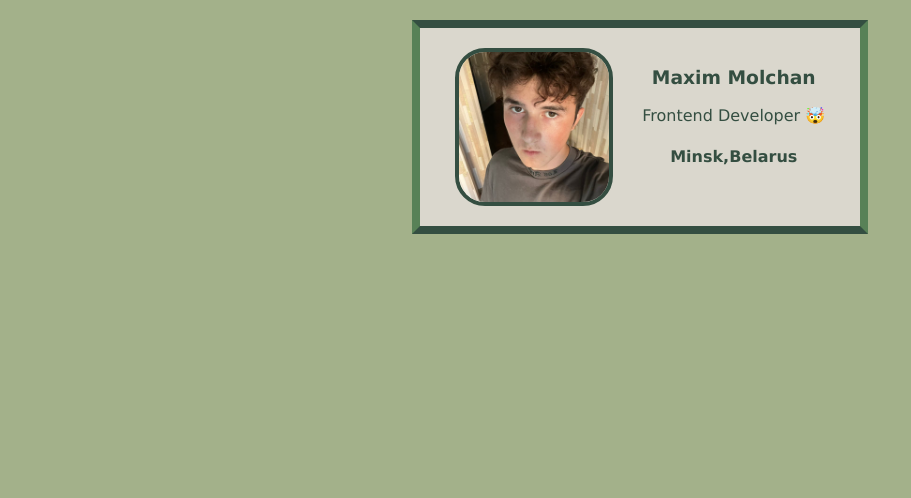
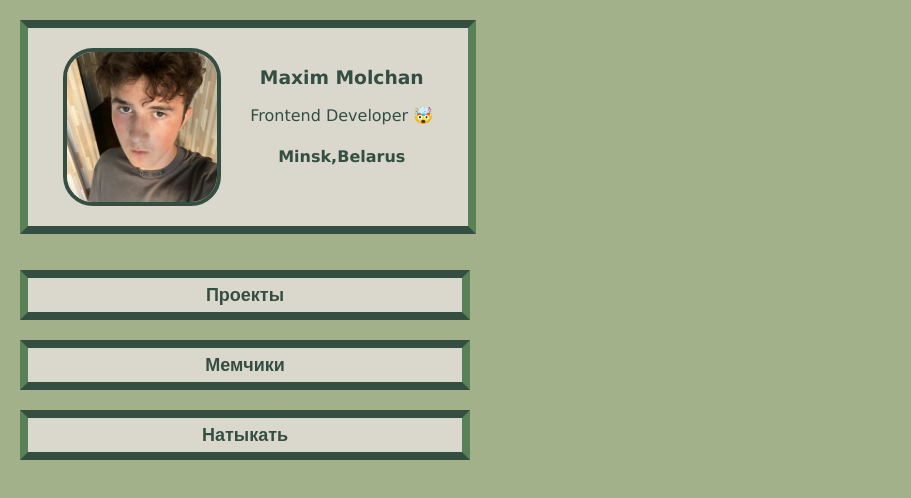
Before and after one commit to Shulty/Mopsso, a plain HTML site: page index.html in a window 1280 px wide. Shown: the whole page, without its empty margins (0-911 px from the left). Drawn offline with Linux system fonts and the light colour scheme.

Commit message:
feat: add nav buttons

```diff
--- a/index.html
+++ b/index.html
@@ -11,5 +11,12 @@
                 <h4>Minsk,Belarus</h4>
             </div>
         </div>
+        <div>
+        <ul>
+            <li><button>Проекты</button></li>
+            <li><button>Мемчики</button></li>
+            <li><button>Натыкать</button></li>
+        </ul>
+        </div>
     </body>
 </html>
--- a/styles.css
+++ b/styles.css
@@ -1,11 +1,6 @@
 body {
     margin: 20px;
     background-color: #a3b18a;
-    /*
-    Challenge:
-    Find a web safe font you like, and add it
-    to your card.
-    */
     font-family: Verdana, Geneva, Tahoma, sans-serif;
 }
 
@@ -17,7 +12,7 @@ body {
 
 .card {
     width: 400px;
-    margin: 0 auto;
+    margin: 0 auto 0 0;
     padding: 20px;
     display: flex;
     justify-content: space-around;
@@ -26,27 +21,30 @@ body {
     color: #344e41;
     border-block: 8px solid #344e41;
     border-inline: 8px solid #588157;
-
-
-    /*
-    Challenge:
-    Find a color palette you like on Coolors.co
-    and use it in your business card.
-     */
 }
 
 .border-blue {
     border: 1px dotted blue;
 }
+button{
+    margin-top:20px;
+    margin-left:-40px;
+    font-size:large;
+    font-weight: bold;
+    text-align: center;
+    background: #dad7cd;
+    color: #344e41;
+    border-block: 8px solid #344e41;
+    border-inline: 8px solid #588157;
+    height: 50px;
+    width:450px;
 
-/*
-Stretch goals:
-Find other ways you can personalize
-the design of your business card, e.g.:
-- change the border(s)
-- add border radius
-- shuffle the layout
-- shadows        🤯
-- hover effects  🤯🤯
-- animations     🤯🤯🤯
-*/
+}
+button:hover {
+background-color: #78ffbb;
+transform: translateY(-3px);
+box-shadow: 0 4px 8px rgba(0,0,0,0.2);
+}
+ul{
+    list-style-type: none;
+}
```
Also changed, not shown: package.json (deleted, +0 -14 lines), vite.config.js (deleted, +0 -7 lines).
